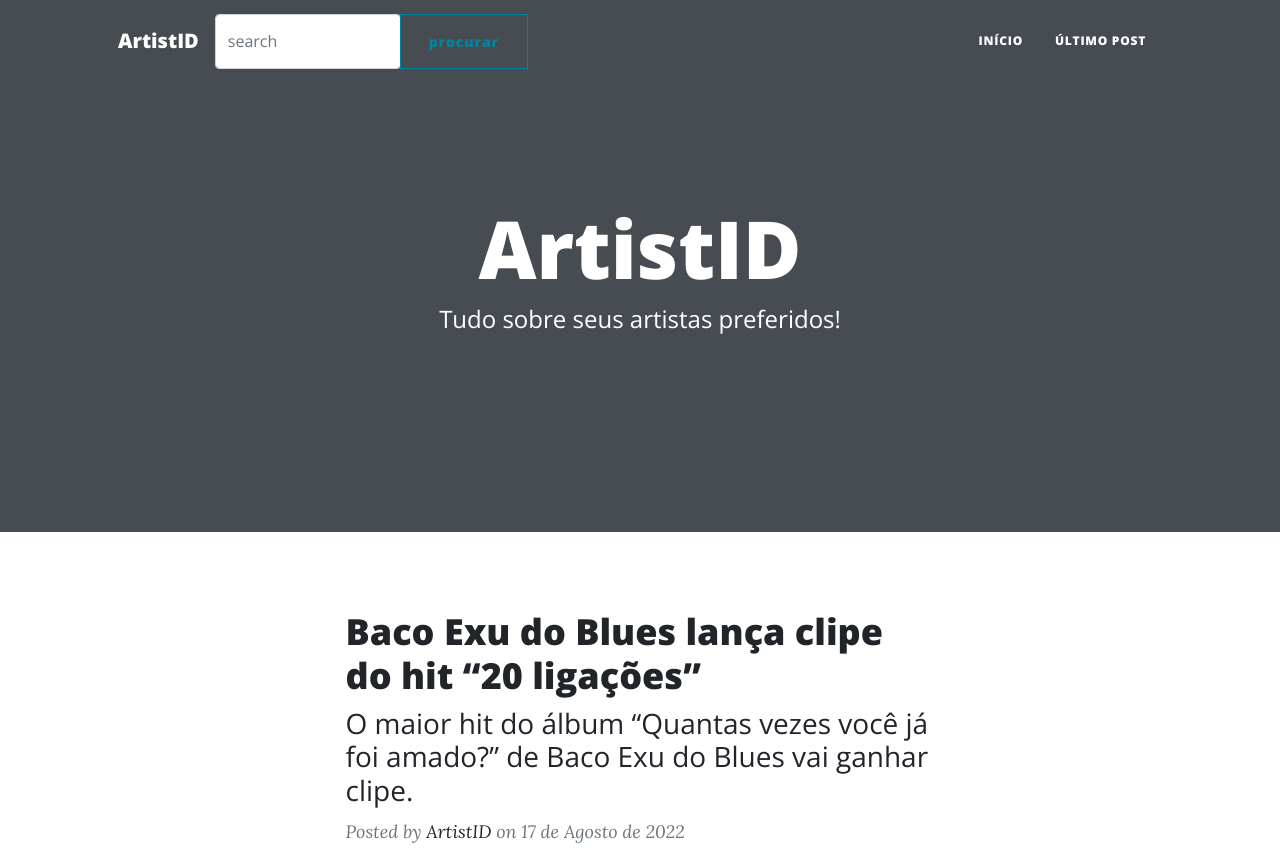
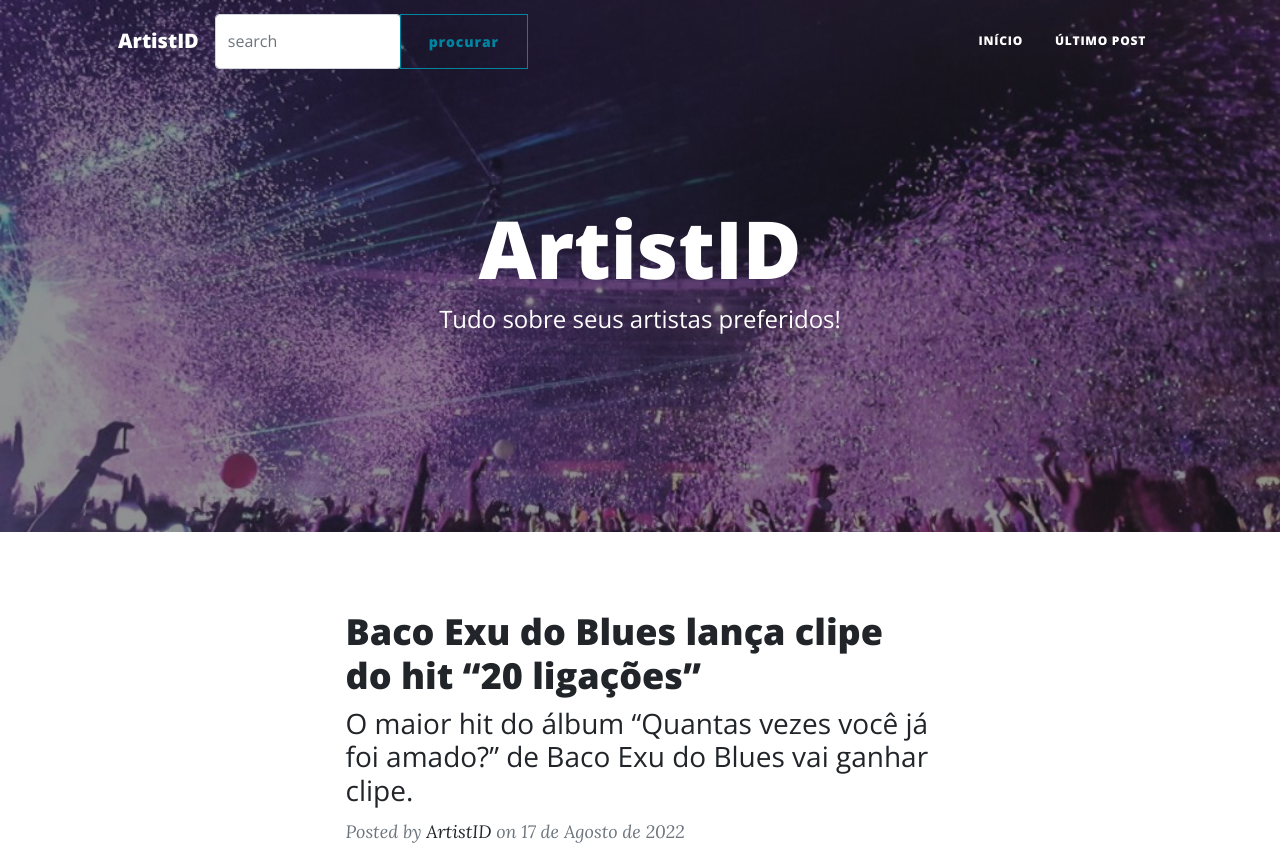
Before and after one commit to eduzedo/ArtistIDnews, a plain HTML site: page index.html in a window 1280 px wide. Shown: the top 848 px of the page. Drawn offline with nearby package versions, Linux system fonts and the light colour scheme; a script that the page names is missing.

Commit message:
Update index.html

```diff
--- a/index.html
+++ b/index.html
@@ -40,7 +40,7 @@
             </div>
         </nav>
         <!-- cabeça-->
-        <header class="masthead" style="background-image: url('assets/img/show.jpg')">
+        <header class="masthead" style="background-image: url('show.jpg')">
             <div class="container position-relative px-4 px-lg-5">
                 <div class="row gx-4 gx-lg-5 justify-content-center">
                     <div class="col-md-10 col-lg-8 col-xl-7">
```
